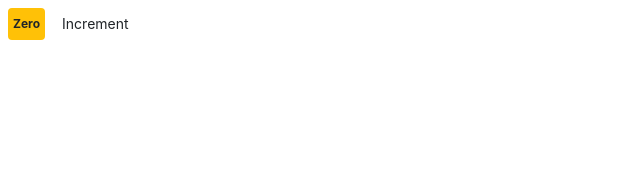
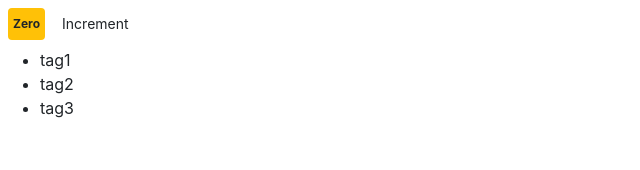
Before and after one commit to MartinLiut/My-first-React-app, a React (Create React App) app: page / in a window 1280 px wide. Shown: the top 170 px of the page, without its empty margins (0-640 px from the left). Built offline with nearby package versions, Linux system fonts and the light colour scheme.

Commit message:
Working with lists

```diff
--- a/src/components/counter.jsx
+++ b/src/components/counter.jsx
@@ -2,7 +2,8 @@
 
 class Counter extends Component {
     state = {
-        count: 0
+        count: 0,
+        tags: ['tag1', 'tag2', 'tag3']
     };
 
     stylesSpan = {
@@ -18,6 +19,9 @@
             <div>
                 <span style={this.stylesSpan} className={this.getBadgeClasses()}>{this.formatCount()}</span>
                 <button className="btn btn-default btn-sm">Increment</button>
+                <ul>
+                    { this.state.tags.map(tag => <li key={tag  }>{tag}</li>)}
+                </ul>
             </div>
         );
     }
```
